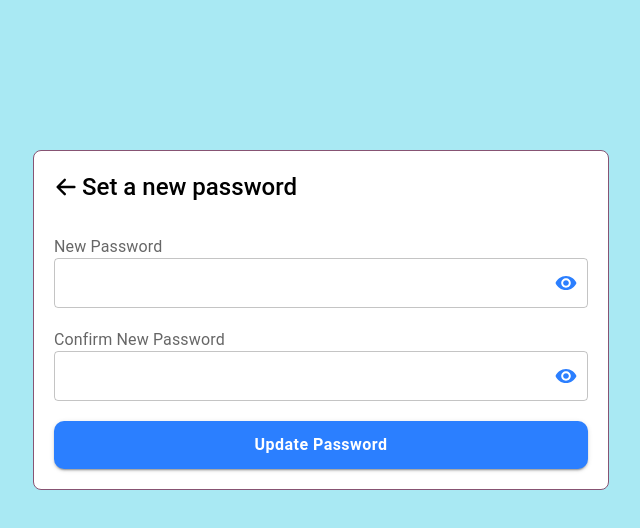
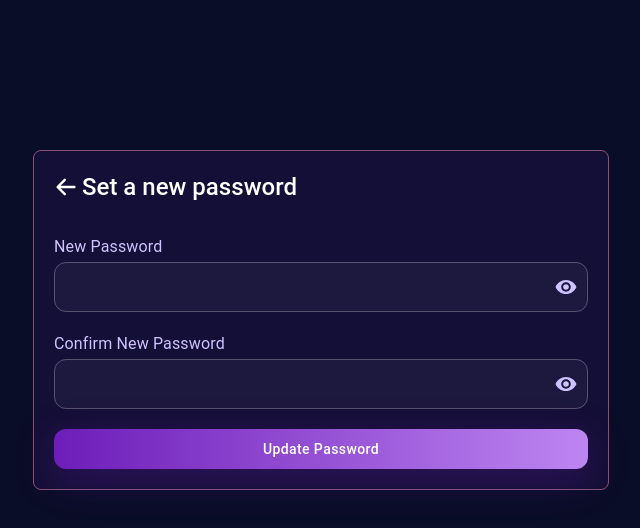
Before and after one commit to sparktechagency/ticket-booking-dashboard, a React (Vite) app: page /update-password in a window 1280 px wide. Shown: the top 528 px of the page, without its empty margins (319-959 px from the left). Built offline with nearby package versions, Linux system fonts and the light colour scheme.

Commit message:
Fixed Auth Pages

```diff
--- a/src/pages/UpdatePassword.jsx
+++ b/src/pages/UpdatePassword.jsx
@@ -44,7 +44,7 @@ const UpdatePassword = () => {
   };
 
   return (
-    <div className="bg-[#a9e9f3] min-h-[100vh]">
+    <div className="bg-[#0a0d27] min-h-[100vh]">
       <Container maxWidth="lg">
         <Grid
           container
@@ -53,8 +53,8 @@ const UpdatePassword = () => {
           alignItems="center"
           style={{ minHeight: "80vh" }}
         >
-          <div className="bg-[#fff] rounded-lg p-5 border border-[#875473] w-1/2">
-            <div className="mb-8">
+          <div className="bg-[#140f36] rounded-lg p-5 border border-[#875473] w-1/2">
+            <div className="mb-8 text-white">
               <div className="flex items-center gap-1 mb-4">
                 <Link to="/verify-otp" style={{ textDecoration: "none" }}>
                   <HiArrowLeft style={{ fontSize: "24px" }} />
@@ -71,9 +71,19 @@ const UpdatePassword = () => {
             >
               {/* New Password Field */}
               <div className="w-full">
-                <InputLabel htmlFor="outlined-adornment-password">
+                <InputLabel
+                  htmlFor="outlined-adornment-password"
+                  sx={{
+                    color: "#cfc3ff",
+                    mb: 0.5,
+                    "&.Mui-focused": {
+                      color: "#e0d7ff",
+                    },
+                  }}
+                >
                   New Password
                 </InputLabel>
+
                 <OutlinedInput
                   id="outlined-adornment-password"
                   type={showNewPassword ? "text" : "password"}
@@ -82,33 +92,42 @@ const UpdatePassword = () => {
                   fullWidth
                   required
                   sx={{
-                    "& .MuiOutlinedInput-root": {
-                      "&.Mui-focused fieldset": {
-                        borderColor: "#2B7FFF", // Change border color on focus
-                      },
+                    height: "50px",
+                    color: "#ffffff",
+                    backgroundColor: "rgba(255,255,255,0.04)",
+                    borderRadius: "12px",
+
+                    "& fieldset": {
+                      borderColor: "rgba(255,255,255,0.25)",
                     },
-                    "& .MuiInputLabel-root.Mui-focused": {
-                      color: "#2B7FFF", // Change label color on focus
+
+                    "&:hover fieldset": {
+                      borderColor: "rgba(224,215,255,0.6)",
                     },
-                    height: "50px", // Set the height of the TextField
-                    "& .MuiInputBase-root": {
-                      height: "100%", // Ensure the input base fills the TextField height
+
+                    "&.Mui-focused fieldset": {
+                      borderColor: "#cfc3ff",
+                      borderWidth: "1.5px",
+                    },
+
+                    "& input::placeholder": {
+                      color: "rgba(255,255,255,0.6)",
+                      opacity: 1,
                     },
                   }}
                   endAdornment={
                     <InputAdornment position="end">
                       <IconButton
-                        aria-label={
-                          showNewPassword ? "Hide password" : "Show password"
-                        }
                         onClick={handleShowNewPassword}
                         edge="end"
+                        sx={{
+                          color: "#cfc3ff",
+                          "&:hover": {
+                            backgroundColor: "rgba(207,195,255,0.1)",
+                          },
+                        }}
                       >
-                        {showNewPassword ? (
-                          <IoIosEyeOff className="text-[#2B7FFF]" />
-                        ) : (
-                          <IoMdEye className="text-[#2B7FFF]" />
-                        )}
+                        {showNewPassword ? <IoIosEyeOff /> : <IoMdEye />}
                       </IconButton>
                     </InputAdornment>
                   }
@@ -117,47 +136,63 @@ const UpdatePassword = () => {
 
               {/* Confirm New Password Field */}
               <div className="w-full">
-                <InputLabel htmlFor="outlined-adornment-password">
+                <InputLabel
+                  htmlFor="confirm-password"
+                  sx={{
+                    color: "#cfc3ff",
+                    mb: 0.5,
+                    "&.Mui-focused": {
+                      color: "#e0d7ff",
+                    },
+                  }}
+                >
                   Confirm New Password
                 </InputLabel>
+
                 <OutlinedInput
-                  id="outlined-adornment-password"
+                  id="confirm-password"
                   type={showConfirmPassword ? "text" : "password"}
                   value={confirmPassword}
                   onChange={(e) => setConfirmPassword(e.target.value)}
                   fullWidth
                   required
                   sx={{
-                    "& .MuiOutlinedInput-root": {
-                      "&.Mui-focused fieldset": {
-                        borderColor: "#2B7FFF",
-                        outlingColor: "#2B7FFF",
-                      },
+                    height: "50px",
+                    color: "#ffffff",
+                    backgroundColor: "rgba(255,255,255,0.04)",
+                    borderRadius: "12px",
+
+                    "& fieldset": {
+                      borderColor: "rgba(255,255,255,0.25)",
                     },
-                    "& .MuiInputLabel-root.Mui-focused": {
-                      color: "#2B7FFF", // Change label color on focus
+
+                    "&:hover fieldset": {
+                      borderColor: "rgba(224,215,255,0.6)",
                     },
-                    height: "50px", // Set the height of the TextField
-                    "& .MuiInputBase-root": {
-                      height: "100%", // Ensure the input base fills the TextField height
+
+                    "&.Mui-focused fieldset": {
+                      borderColor: "#cfc3ff",
+                      borderWidth: "1.5px",
+                    },
+
+                    "& input::placeholder": {
+                      color: "rgba(255,255,255,0.6)",
+                      opacity: 1,
                     },
                   }}
                   endAdornment={
                     <InputAdornment position="end">
                       <IconButton
-                        aria-label={
-                          showConfirmPassword
-                            ? "Hide password"
-                            : "Show password"
-                        }
                         onClick={handleShowConfirmPassword}
                         edge="end"
+                        sx={{
+                          color: "#cfc3ff",
+                          "&:hover": {
+                            backgroundColor: "rgba(207,195,255,0.1)",
+                          },
+                        }}
                       >
-                        {showConfirmPassword ? (
-                          <IoIosEyeOff className="text-[#2B7FFF]" />
-                        ) : (
-                          <IoMdEye className="text-[#2B7FFF]" />
-                        )}
+                        {showConfirmPassword ? <IoIosEyeOff /> : <IoMdEye />}
                       </IconButton>
                     </InputAdornment>
                   }
@@ -175,15 +210,20 @@ const UpdatePassword = () => {
               <div className="w-full">
                 <Button
                   variant="contained"
+                  fullWidth
                   sx={{
-                    backgroundColor: "#2B7FFF",
-                    color: "white",
-                    fontSize: "16px",
+                    px: 3,
+                    py: 1,
+                    background: "linear-gradient(to right, #6d1db9, #bd85f1)",
+                    borderRadius: "12px",
                     textTransform: "none",
-                    padding: "10px",
-                    width: "100%",
-                    borderRadius: "10px",
-                    fontWeight: "bold",
+                    fontSize: "14px",
+                    boxShadow: "0 10px 40px rgba(109, 29, 185, 0.3)",
+                    "&:hover": {
+                      background: "linear-gradient(to right, #5b189b, #a66fd9)",
+                      transform: "scale(1.05)",
+                    },
+                    transition: "all 0.3s",
                   }}
                   type="submit"
                 >
--- a/src/pages/VeryfiOTP.jsx
+++ b/src/pages/VeryfiOTP.jsx
@@ -47,7 +47,7 @@ const VerifyOtp = () => {
   };
 
   return (
-    <div className="bg-[#a9e9f3] min-h-[100vh]">
+    <div className="bg-[#0a0d27] min-h-[100vh]">
       <Container maxWidth="lg">
         <Grid
           container
@@ -56,8 +56,8 @@ const VerifyOtp = () => {
           alignItems="center"
           style={{ minHeight: "80vh" }}
         >
-          <div className="bg-[#fff] rounded-lg p-5 border border-[#875473]">
-            <div className="mb-8">
+          <div className="bg-[#140f36] rounded-lg p-5 border border-[#875473]">
+            <div className="mb-8 text-white">
               <div className="flex items-center gap-1 mb-4">
                 <Link to="/forgot-password" className="cursor-pointer">
                   <HiArrowLeft style={{ fontSize: "24px" }} />
@@ -66,26 +66,23 @@ const VerifyOtp = () => {
                   Enter verification code
                 </Typography>
               </div>
-              <Typography
-                variant="body1"
-                color="textSecondary"
-                style={{ marginBottom: "20px" }}
-              >
+              <Typography variant="body1" style={{ marginBottom: "20px" }}>
                 Please enter the OTP sent to your email address
               </Typography>
             </div>
 
-            <div className="flex items-center justify-center">
+            <div className="flex items-center justify-center mb-2">
               <OTPInput
                 inputStyle={{
                   width: "55px",
                   height: "45px",
                   fontSize: "20px",
                   backgroundColor: "transparent",
-                  border: "1px solid #2B7FFF",
+                  border: "1px solid #875473",
                   borderRadius: "8px",
                   margin: "5px",
                   textAlign: "center",
+                  color: "white",
                 }}
                 value={otp}
                 onChange={setOtp}
@@ -97,14 +94,19 @@ const VerifyOtp = () => {
             <Button
               fullWidth
               variant="contained"
-              style={{
-                marginTop: "20px",
-                backgroundColor: "#2B7FFF",
-                padding: "8px",
-                fontWeight: "bold",
-                borderRadius: "10px",
-                fontSize: "16px",
+              sx={{
+                px: 3,
+                py: 1,
+                background: "linear-gradient(to right, #6d1db9, #bd85f1)",
+                borderRadius: "12px",
                 textTransform: "none",
+                fontSize: "14px",
+                boxShadow: "0 10px 40px rgba(109, 29, 185, 0.3)",
+                "&:hover": {
+                  background: "linear-gradient(to right, #5b189b, #a66fd9)",
+                  transform: "scale(1.05)",
+                },
+                transition: "all 0.3s",
               }}
               onClick={handleOTPSubmit}
             >
```
Also changed, not shown: src/pages/ForgotPassword.jsx (+41 -25 lines), src/pages/SignIn.jsx (+70 -27 lines).
